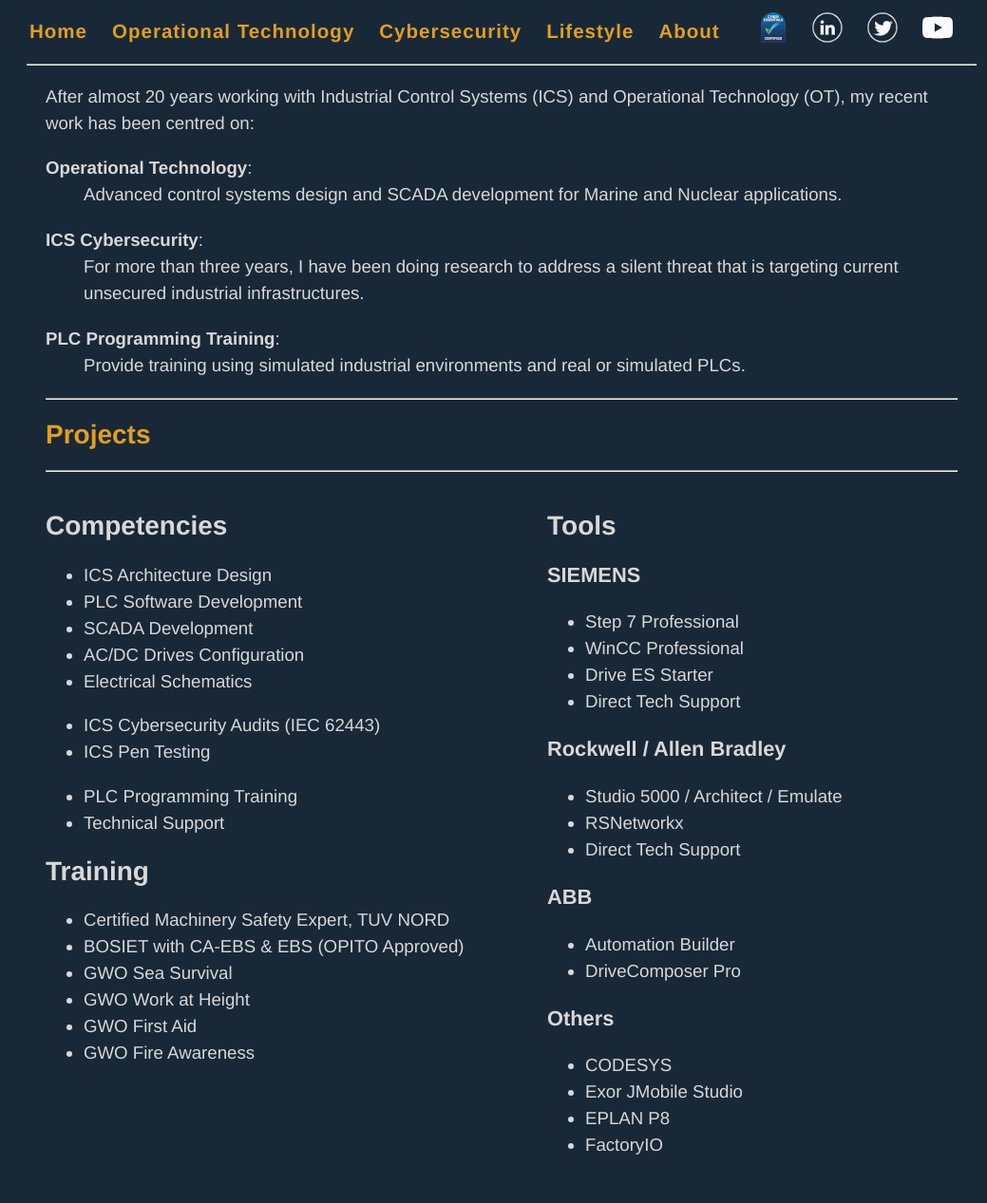
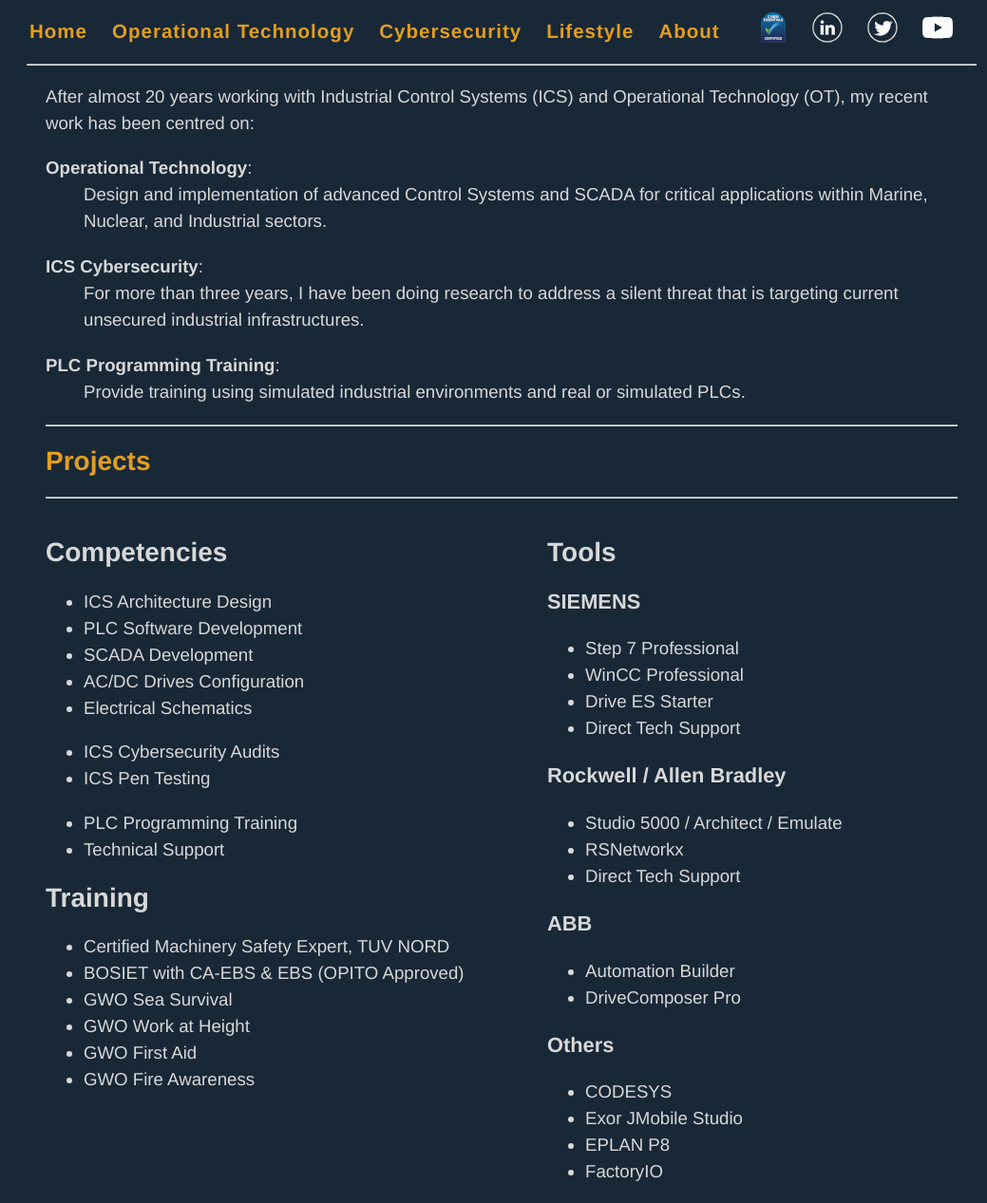
Before and after one commit to hardpath/hardpath.github.io, a Jekyll site: the page built from about_ct.html, in a window 1280 px wide. Shown: the whole page at 95% size, without its empty margins (112-1151 px from the left). Built offline with Jekyll 4.4.1, drawn with Linux system fonts in a browser that asks for light colours; before the commit the page ends 1239 px from its top, so only the background shows below that.

Commit message:
'About' updated

```diff
--- a/_includes/about.html
+++ b/_includes/about.html
@@ -4,10 +4,16 @@
 
 <dl>
   <dt><b>Operational Technology</b>:</dt>
-    <dd>Advanced control systems design and SCADA development for Marine and Nuclear applications.</dd>
+    <dd>Design and implementation of advanced Control Systems and SCADA for
+        critical applications within Marine, Nuclear, and Industrial sectors.
+    </dd>
   <dt style="margin-top: 20px;"><b>ICS Cybersecurity</b>:</dt>
-    <dd>For more than three years, I have been doing research to address a silent threat that is targeting current
-        unsecured industrial infrastructures.</dd>
+    <dd>For more than three years, I have been doing research to address a
+        silent threat that is targeting current unsecured industrial
+        infrastructures.
+    </dd>
   <dt style="margin-top: 20px;"><b>PLC Programming Training</b>:</dt>
-    <dd>Provide training using simulated industrial environments and real or simulated PLCs.</dd>
+    <dd>Provide training using simulated industrial environments and real or
+        simulated PLCs.
+    </dd>
 </dl>
--- a/_includes/ct.html
+++ b/_includes/ct.html
@@ -9,7 +9,7 @@
             <li>Electrical Schematics</li>
         </ul>
         <ul>
-            <li>ICS Cybersecurity Audits (IEC 62443)</li>
+            <li>ICS Cybersecurity Audits</li>
             <li>ICS Pen Testing</li>
         </ul>
         <ul>
```
